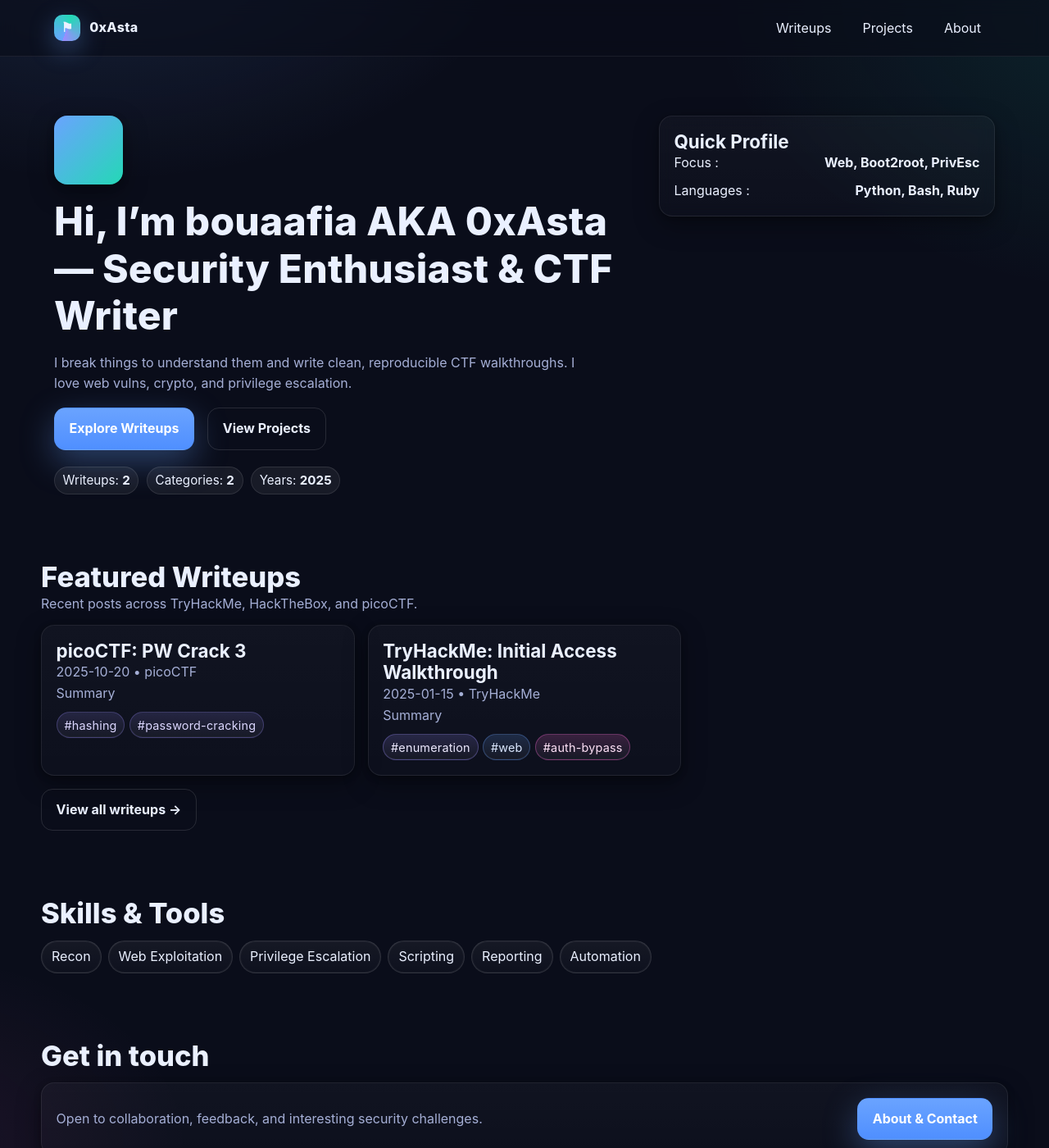
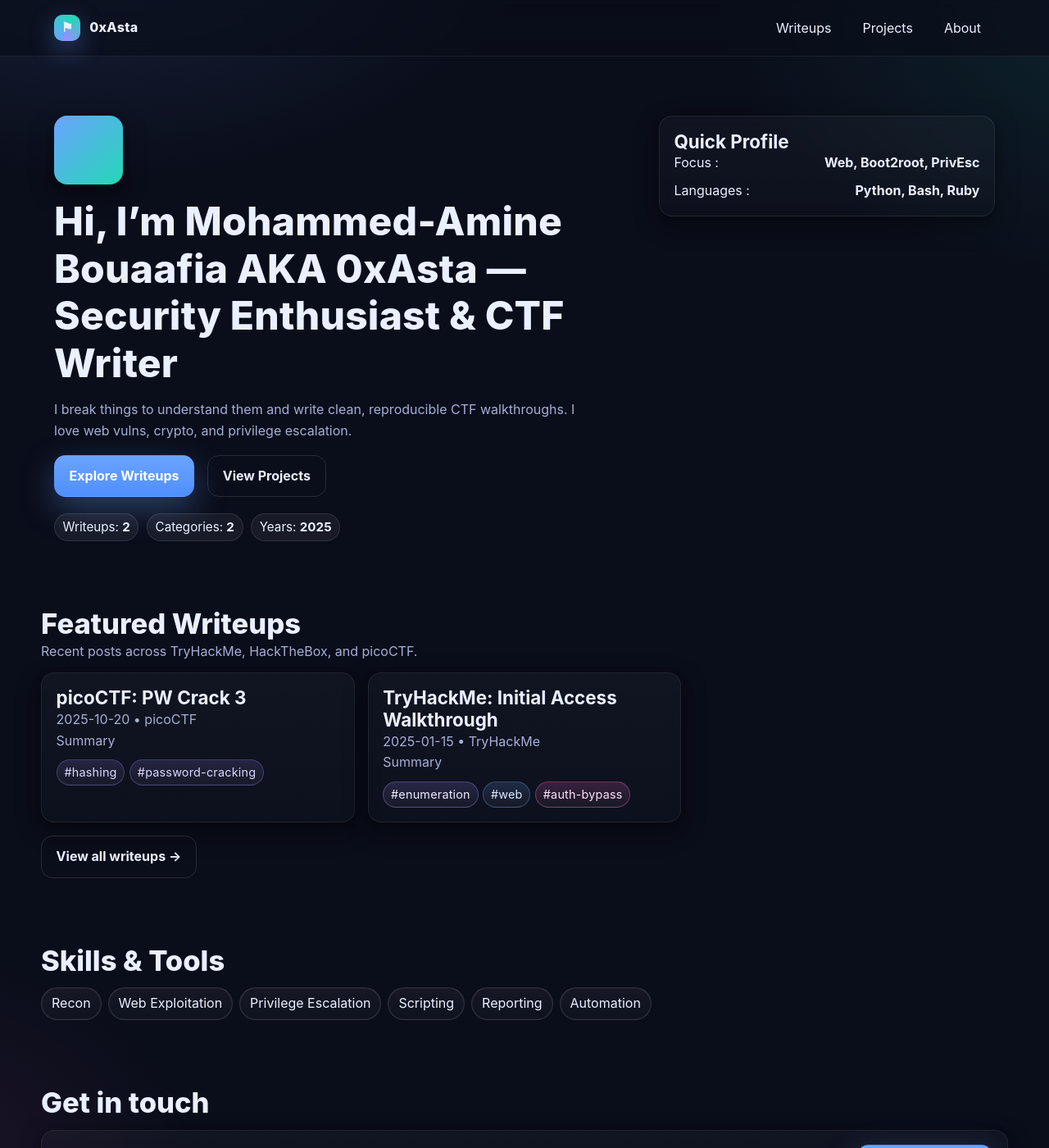
Before and after one commit to 0xAstaaa/0xAstaaa.github.io, a Jekyll site: the page built from index.html, in a window 1280 px wide and 1400 px high. Shown: the whole window at 82% size. Built offline with Jekyll 4.4.1, drawn with Linux system fonts in a browser that asks for light colours; some of the changed text lies outside the part shown.

Commit message:
Update author name in configuration file

```diff
--- a/_config.yml
+++ b/_config.yml
@@ -88,7 +88,7 @@ exclude:
   - "scripts"
 
 author:
-  name: "bouaafia"
+  name: "Mohammed-Amine Bouaafia"
   email: "bouaafiastudies@gmail.com"
 
 theme: null
```
